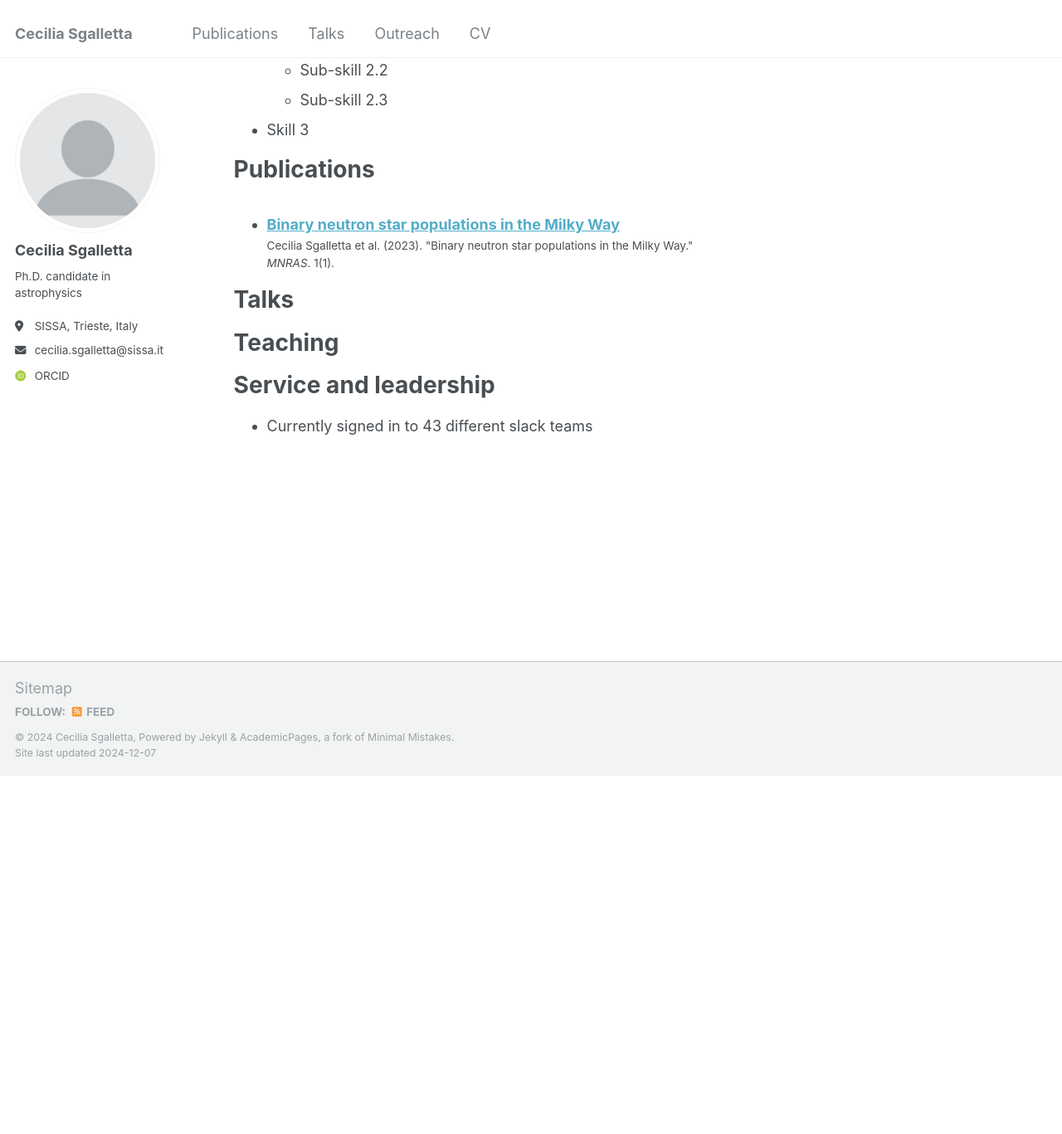
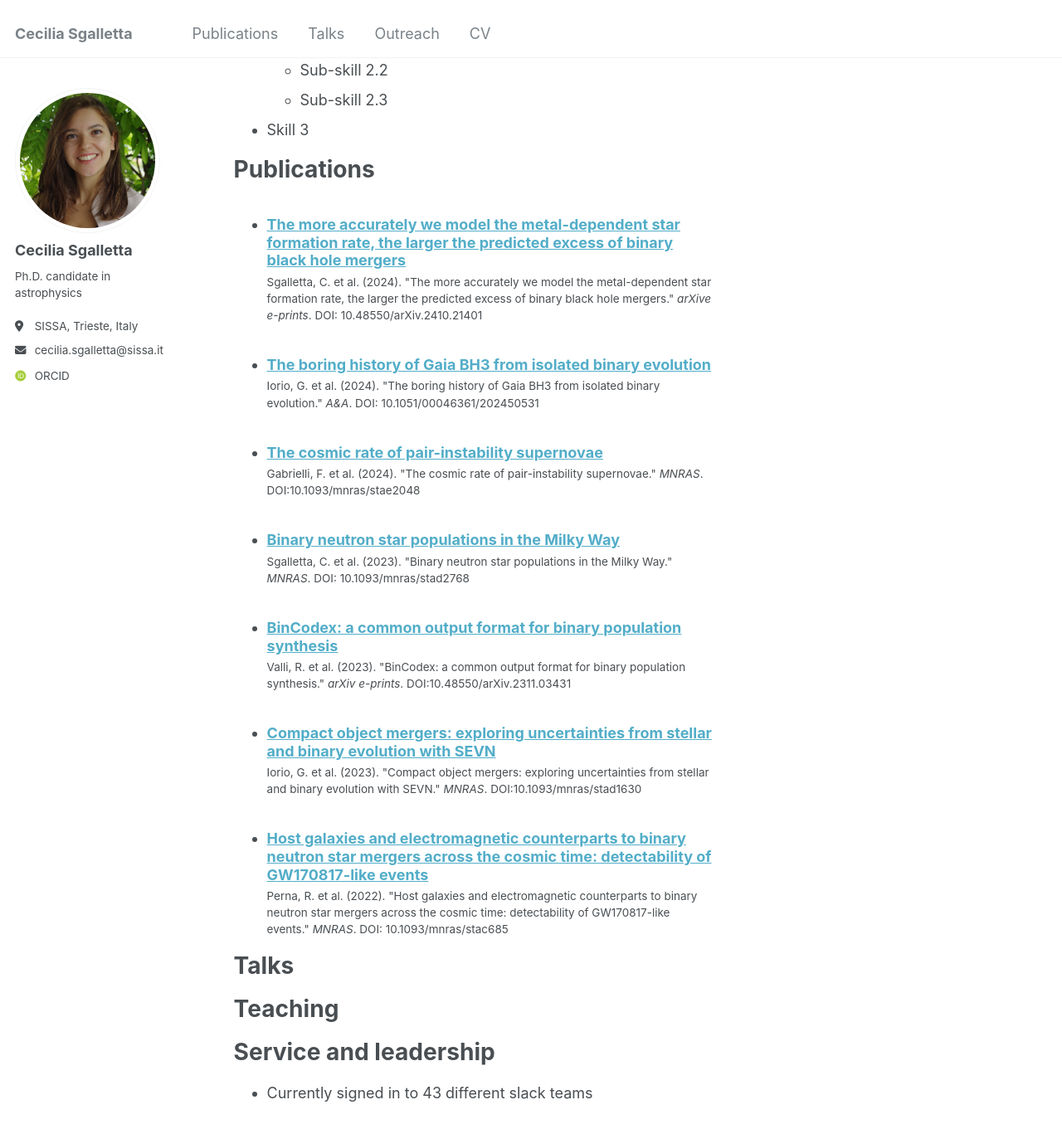
Before and after one commit to ceciliasgalletta/ceciliasgalletta.github.io, a Jekyll site: the page built from _pages/cv.md, in a window 1280 px wide and 1400 px high, scrolled down 899 px. Shown: the top 1367 px of the window at 83% size. Built offline with Jekyll 4.4.1, drawn with Linux system fonts in a browser that asks for light colours; some web fonts are replaced; before the commit the page ends 1834 px from its top, so only the background shows below that.

Commit message:
Added publications

```diff
--- a/_config.yml
+++ b/_config.yml
@@ -12,7 +12,7 @@ title                    : "Cecilia Sgalletta"
 title_separator          : "-"
 name                     : &name "Cecilia Sgalletta"
 description              : &description "personal description"
-url                      : https://academicpages.github.io # the base hostname & protocol for your site e.g. "https://mmistakes.github.io"
+url                      : https://ceciliasgalletta.github.io # the base hostname & protocol for your site e.g. "https://mmistakes.github.io"
 baseurl                  : "" # the subpath of your site, e.g. "/blog"
 repository               : "ceciliasgalletta/ceciliasgalletta.github.io"
 
@@ -21,7 +21,7 @@ repository               : "ceciliasgalletta/ceciliasgalletta.github.io"
 #               Additional customization can be done by editing /_includes/author-profile.html
 author:
   # Biographic information
-  avatar           : "profile.png"
+  avatar           : "profile.JPG"
   name             : "Cecilia Sgalletta"
   pronouns         : # example: "she/her"
   bio              : "Ph.D. candidate in astrophysics"
@@ -76,6 +76,10 @@ author:
 
 # Publication Category - The following the list of publication categories and their headings
 publication_category:
+  main:
+    title: 'Main Author'
+  contributing:
+    title: 'Contributing Author'
   books:
     title: 'Books'
   manuscripts:
--- a/_data/ui-text.yml
+++ b/_data/ui-text.yml
@@ -21,7 +21,7 @@ en: &DEFAULT_EN
   comments_title             : "Comments"
   more_label                 : "Learn More"
   related_label              : "You May Also Enjoy"
-  follow_label               : "Follow:"
+  follow_label               : "Contact:"
   feed_label                 : "Feed"
   powered_by                 : "Powered by"
   website_label              : "Website"
--- a/_includes/author-profile.html
+++ b/_includes/author-profile.html
@@ -21,7 +21,7 @@
   </div>
 
   <div class="author__urls-wrapper">
-    <button class="btn btn--inverse">Follow</button>
+    <button class="btn btn--inverse">Contact</button>
     <ul class="author__urls social-icons">
       <!-- Font Awesome icons / Biographic information  -->
       {% if author.location %}
--- /dev/null
+++ b/_publications/gabrielli_2024.md
@@ -0,0 +1,12 @@
+---
+title: "The cosmic rate of pair-instability supernovae"
+collection: publications
+category: contributing
+permalink: /publication/gabrielli_2024
+excerpt: #'This paper is about the number 1. The number 2 is left for future work.'
+date: 2024-10-01
+venue: 'MNRAS'
+slidesurl: #'http://academicpages.github.io/files/slides1.pdf'
+paperurl: "https://ui.adsabs.harvard.edu/abs/2024MNRAS.534..151G/abstract"
+citation: 'Gabrielli, F. et al. (2024). &quot;The cosmic rate of pair-instability supernovae.&quot; <i>MNRAS</i>. DOI:10.1093/mnras/stae2048'
+---
--- /dev/null
+++ b/_publications/iorio_2023.md
@@ -0,0 +1,12 @@
+---
+title: "Compact object mergers: exploring uncertainties from stellar and binary evolution with SEVN"
+collection: publications
+category: contributing
+permalink: /publication/iorio_2023
+excerpt: #'This paper is about the number 1. The number 2 is left for future work.'
+date: 2023-09-01
+venue: 'MNRAS'
+slidesurl: #'http://academicpages.github.io/files/slides1.pdf'
+paperurl: "https://ui.adsabs.harvard.edu/abs/2023MNRAS.524..426I/abstract"
+citation: 'Iorio, G. et al. (2023). &quot;Compact object mergers: exploring uncertainties from stellar and binary evolution with SEVN.&quot; <i>MNRAS</i>. DOI:10.1093/mnras/stad1630'
+---
--- /dev/null
+++ b/_publications/iorio_2024.md
@@ -0,0 +1,12 @@
+---
+title: "The boring history of Gaia BH3 from isolated binary evolution"
+collection: publications
+category: contributing
+permalink: /publication/iorio_2024
+excerpt: #'This paper is about the number 1. The number 2 is left for future work.'
+date: 2024-10-01
+venue: 'A&A'
+slidesurl: #'http://academicpages.github.io/files/slides1.pdf'
+paperurl: "https://ui.adsabs.harvard.edu/abs/2024A%26A...690A.144I/abstract"
+citation: 'Iorio, G. et al. (2024). &quot;The boring history of Gaia BH3 from isolated binary evolution.&quot; <i>A&A</i>. DOI: 10.1051/00046361/202450531'
+---
--- /dev/null
+++ b/_publications/perna_2022.md
@@ -0,0 +1,12 @@
+---
+title: "Host galaxies and electromagnetic counterparts to binary neutron star mergers across the cosmic time: detectability of GW170817-like events"
+collection: publications
+category: contributing
+permalink: /publication/perna_2022
+excerpt: #'This paper is about the number 1. The number 2 is left for future work.'
+date: 2022-05-01
+venue: 'MNRAS'
+slidesurl: #'http://academicpages.github.io/files/slides1.pdf'
+paperurl: "https://ui.adsabs.harvard.edu/abs/2022MNRAS.512.2654P/abstract"
+citation: 'Perna, R. et al. (2022). &quot;Host galaxies and electromagnetic counterparts to binary neutron star mergers across the cosmic time: detectability of GW170817-like events.&quot; <i>MNRAS</i>. DOI: 10.1093/mnras/stac685'
+---
--- a/_publications/sgalletta_2023.md
+++ b/_publications/sgalletta_2023.md
@@ -1,14 +1,12 @@
 ---
 title: "Binary neutron star populations in the Milky Way"
 collection: publications
-category: manuscripts
+category: main
 permalink: /publication/sgalletta_2023
-excerpt: 'This paper is about the number 1. The number 2 is left for future work.'
+excerpt: #'This paper is about the number 1. The number 2 is left for future work.'
 date: 2023-12-01
-venue: 'Monthly Notices of the Royal Astronomical Society'
+venue: 'MNRAS'
 slidesurl: #'http://academicpages.github.io/files/slides1.pdf'
 paperurl: "https://academic.oup.com/mnras/article/526/2/2210/7273849"
-citation: 'Cecilia Sgalletta et al. (2023). &quot;Binary neutron star populations in the Milky Way.&quot; <i>MNRAS</i>. 1(1).'
+citation: 'Sgalletta, C. et al. (2023). &quot;Binary neutron star populations in the Milky Way.&quot; <i>MNRAS</i>. DOI: 10.1093/mnras/stad2768'
 ---
-
-The contents above will be part of a list of publications, if the user clicks the link for the publication than the contents of section will be rendered as a full page, allowing you to provide more information about the paper for the reader. When publications are displayed as a single page, the contents of the above "citation" field will automatically be included below this section in a smaller font.
--- /dev/null
+++ b/_publications/sgalletta_2024.md
@@ -0,0 +1,12 @@
+---
+title: "The more accurately we model the metal-dependent star formation rate, the larger the predicted excess of binary black hole mergers"
+collection: publications
+category: main
+permalink: /publication/sgalletta_2024
+excerpt: #'This paper is about the number 1. The number 2 is left for future work.'
+date: 2024-10-31
+venue: 'arXiv'
+slidesurl: #''
+paperurl: "https://ui.adsabs.harvard.edu/abs/2024arXiv241021401S/abstract"
+citation: 'Sgalletta, C. et al. (2024). &quot;The more accurately we model the metal-dependent star formation rate, the larger the predicted excess of binary black hole mergers.&quot; <i>arXive e-prints</i>. DOI: 10.48550/arXiv.2410.21401'
+---
--- /dev/null
+++ b/_publications/valli_2023.md
@@ -0,0 +1,12 @@
+---
+title: "BinCodex: a common output format for binary population synthesis"
+collection: publications
+category: contributing
+permalink: /publication/valli_2023
+excerpt: #'This paper is about the number 1. The number 2 is left for future work.'
+date: 2023-11-01
+venue: 'arXiv'
+slidesurl: #'http://academicpages.github.io/files/slides1.pdf'
+paperurl: "https://ui.adsabs.harvard.edu/abs/2023arXiv231103431V/abstract"
+citation: 'Valli, R. et al. (2023). &quot;BinCodex: a common output format for binary population synthesis.&quot; <i>arXiv e-prints</i>. DOI:10.48550/arXiv.2311.03431'
+---
```
Also changed, not shown: images/profile.JPG (added), 1 other file.
